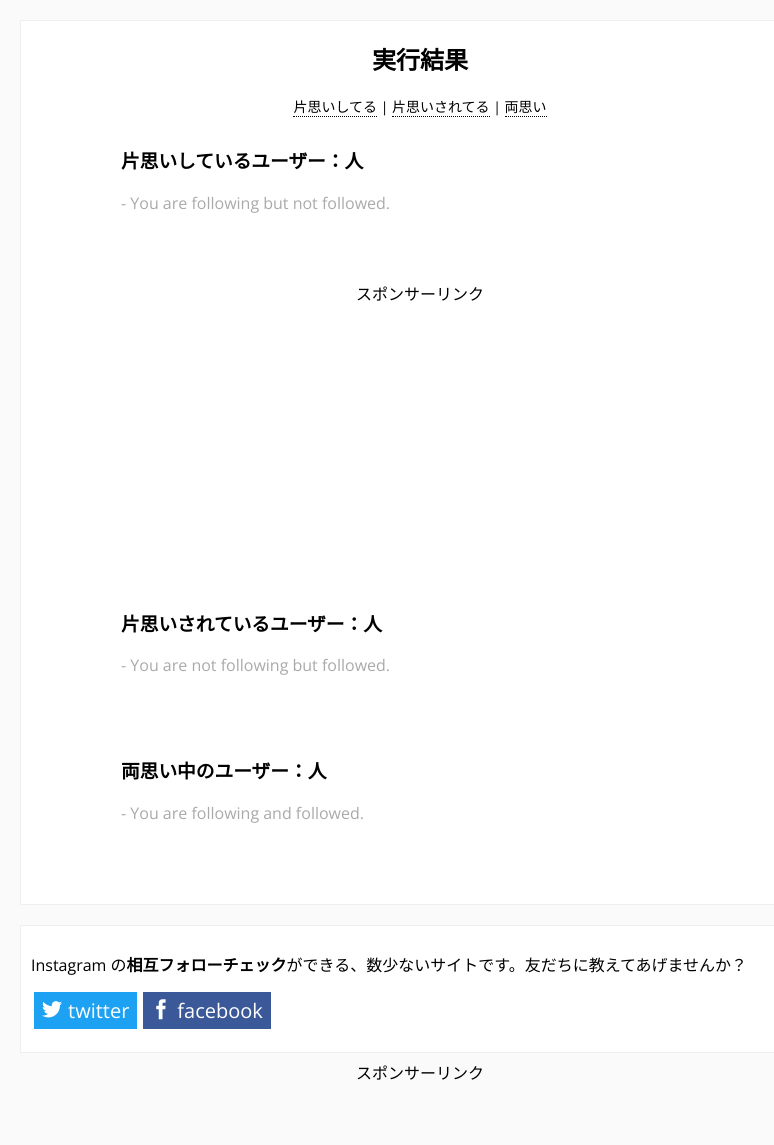
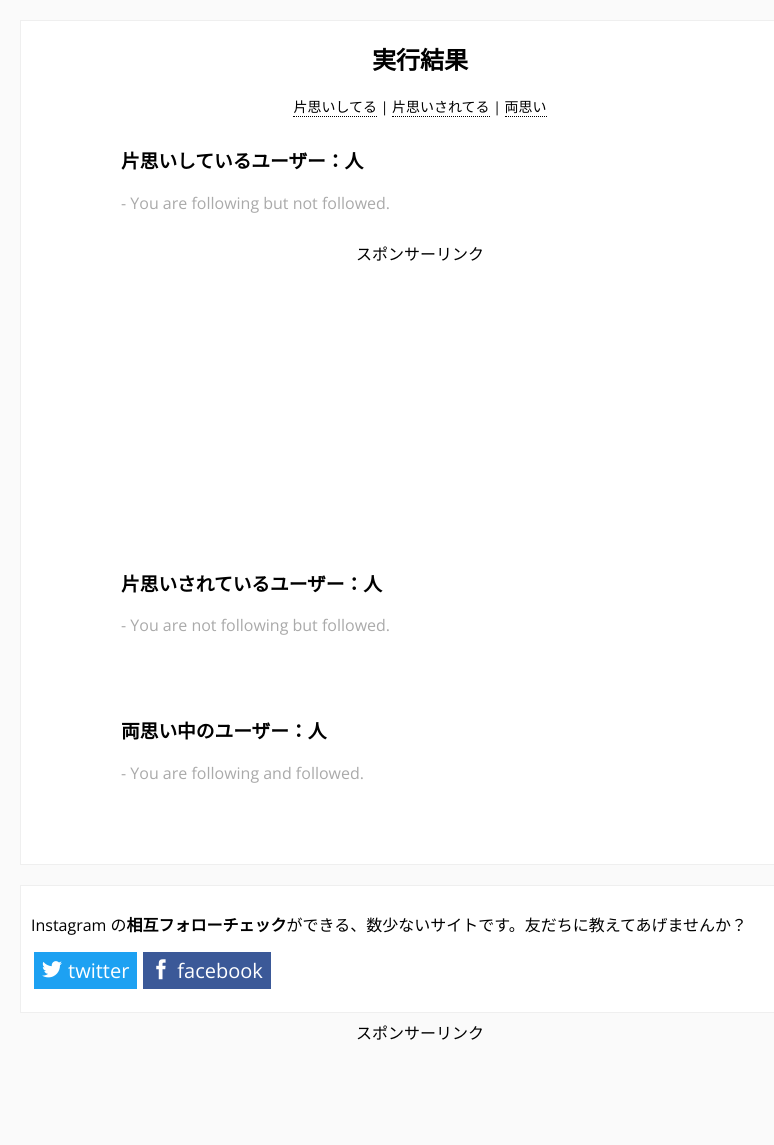
Before and after one commit to mktia/instachecker, a Flask app: template templates/result.html in a window 1280 px wide; the page is wider, and only the part inside the window is pictured. Shown: the part 52-1197 px from the top of that part, without its empty margins (220-994 px from the left). Run offline with Flask 2, Linux system fonts and the light colour scheme; the template is opened without the code that fills it, so the values that code supplies are empty; some web fonts are replaced.

Commit message:
fix css in result.html

```diff
--- a/templates/result.html
+++ b/templates/result.html
@@ -71,6 +71,9 @@
 		color: #000;
 		text-decoration: none;
 	}
+	#list {
+		padding: 0 100px;
+	}
 	#logout {
 		border: 1px solid #999;
 		border-radius: 5px;
@@ -84,6 +87,9 @@
 	}
 	/* smartphone or tablet */
 	@media screen and (max-width: 1100px) {
+		#list {
+			padding: 10px;
+		}
 		#logout {
 			margin: -59px 5px 23px auto;
 		}
@@ -118,10 +124,10 @@
 		</div>
 	</header>
 	<div id="main">
-		<section style="padding: 0 100px;">
+		<section id="list">
 			<h2>実行結果</h2>
 			<p id="index"><a href="#not_fs">片思いしてる</a> | <a href="#not_fd">片思いされてる</a> | <a href="#ff">両思い</a></p>
-			<div class="result">
+			<div class="result" style="margin-bottom: 40px;">
 				<h3 id="not_fs">片思いしているユーザー：{{num_not_fd}}人</h3>
 				<p class="en">- You are following but not followed.</p>
 				{% if num_not_fd != 0 %}
@@ -133,7 +139,7 @@
 				{% endif %}
 			</div>
 			<p class="mobile-small" style="line-height: 0; text-align: center;">スポンサーリンク</p>
-			<div class="pc-ads" style="width: 500px;">
+			<div class="pc-ads" style="width: 336px;">
 				<script async src="//pagead2.googlesyndication.com/pagead/js/adsbygoogle.js"></script>
 				<!-- under-contents -->
 				<ins class="adsbygoogle"
```
